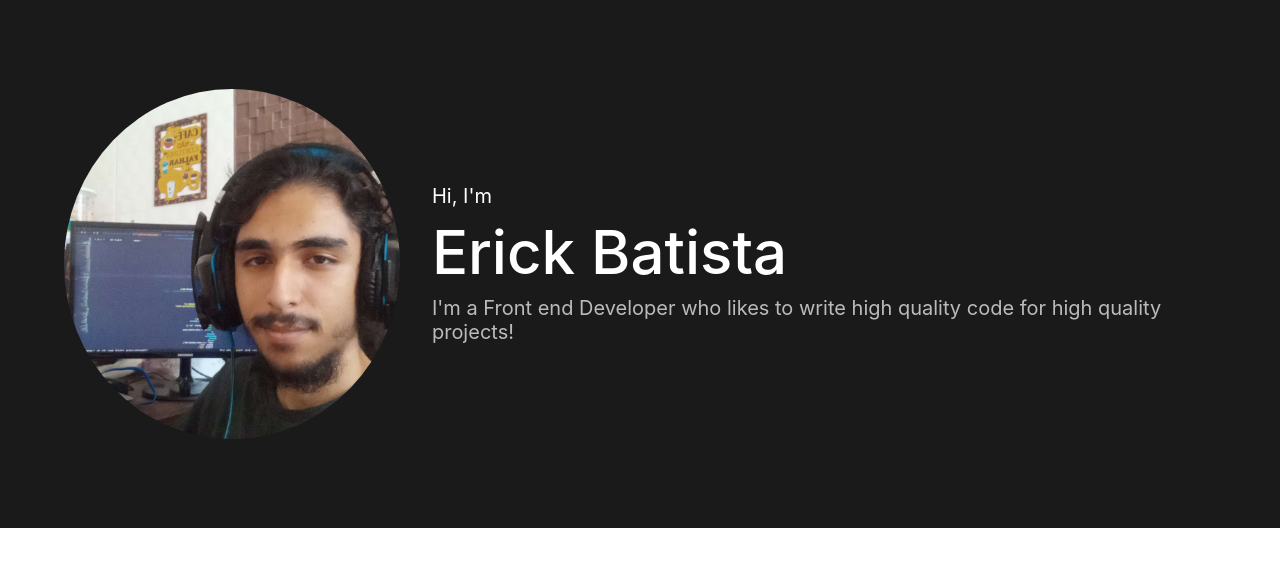
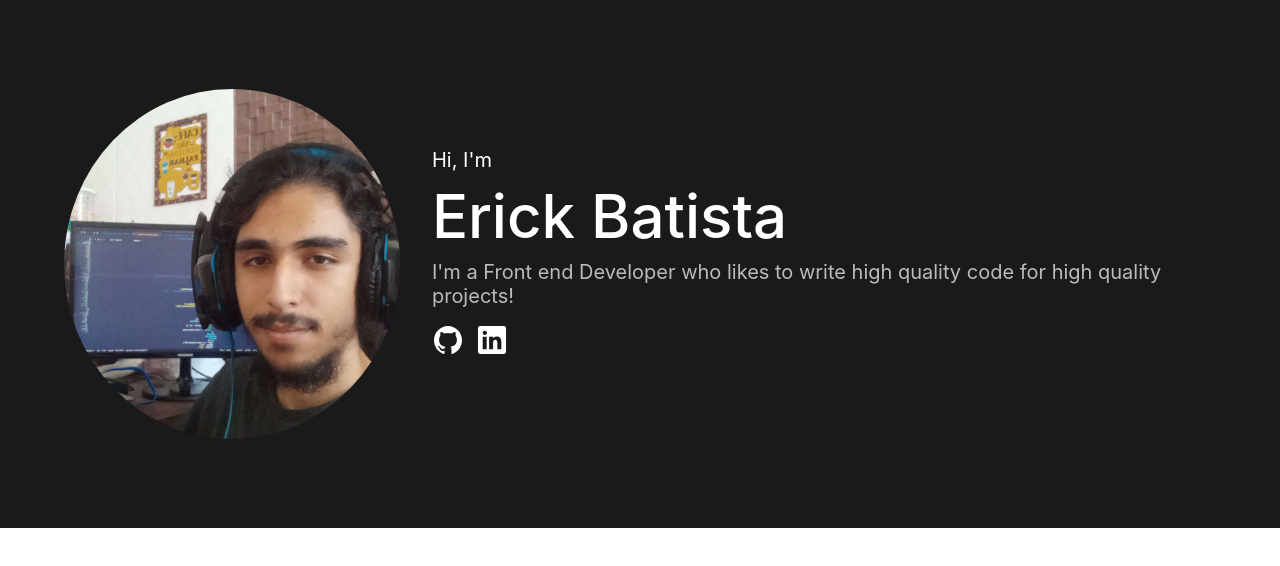
Before and after one commit to ErickSasaki/portfolio, a React (Create React App) app: page / in a window 1280 px wide. Shown: the top 566 px of the page. Built offline with nearby package versions, Linux system fonts and the light colour scheme.

Commit message:
feat: added github and linkedin links

```diff
--- a/src/content/introduction/Introduction.scss
+++ b/src/content/introduction/Introduction.scss
@@ -56,5 +56,19 @@
             animation-delay: calc($animation-time * 2);
             animation-fill-mode: both;
         }
+
+        .icons {
+            display: flex;
+            gap: 12px;
+            margin: 16px 0;
+            font-size: 32px;
+            animation: fadeIn $animation-time;
+            animation-delay: calc($animation-time * 3);
+            animation-fill-mode: both;
+
+            a {
+                color: white;
+            }
+        }
     }
 }
--- a/src/content/introduction/Introduction.tsx
+++ b/src/content/introduction/Introduction.tsx
@@ -1,5 +1,6 @@
 import Avatar from '../../components/Avatar/Avatar';
 import './Introduction.scss';
+import { IoLogoGithub, IoLogoLinkedin } from "react-icons/io5"
 
 function Introduction() {
   return (
@@ -14,6 +15,16 @@ function Introduction() {
         <p className='personal-name animate'> Erick Batista </p>
 
         <p className='title animate'> I'm a Front end Developer who likes to write high quality code for high quality projects! </p>
+
+        <p className='icons animate'>
+          <a href="https://github.com/ErickSasaki" target='blank'>
+            <IoLogoGithub />
+          </a>
+
+          <a href="https://www.linkedin.com/in/erick-batista-da-silva-developer/" target='blank'>
+            <IoLogoLinkedin />
+          </a>
+        </p>
       </div>
     </div>
   );
```
